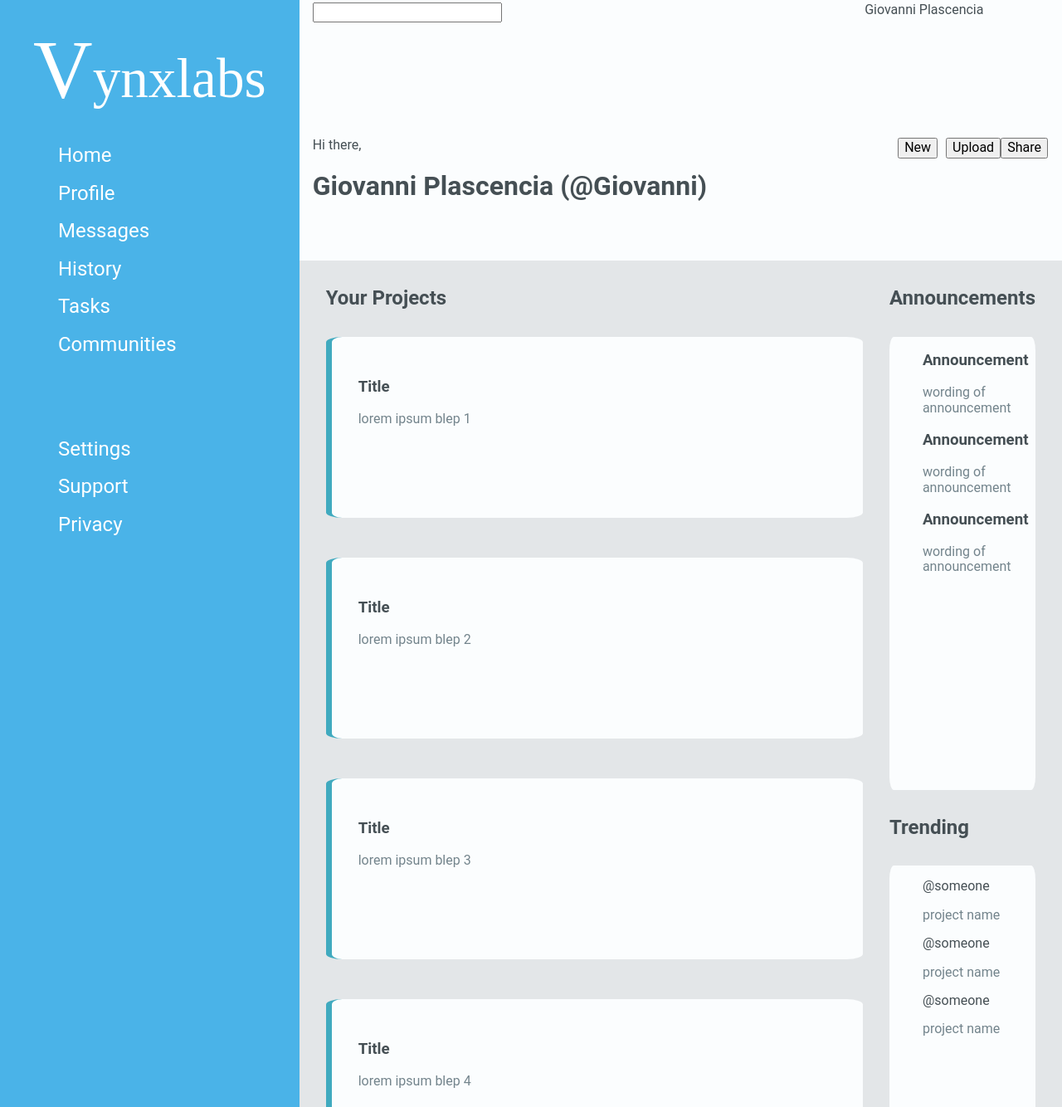
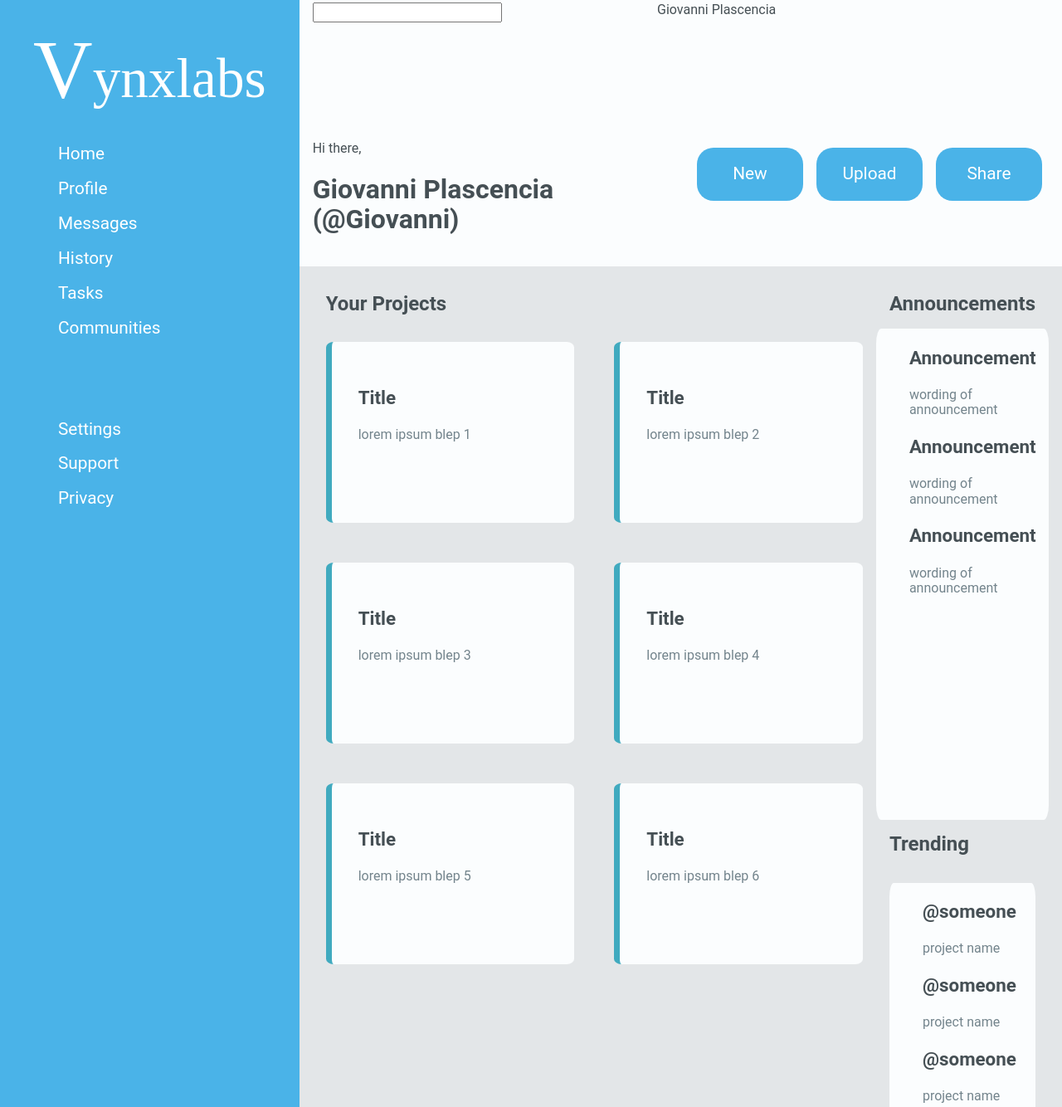
Before and after one commit to Virtuouz/Admin-Panel, a plain HTML site: page index.html in a window 1280 px wide. Shown: the part 13-1347 px from the top of the page at 83% size. Drawn offline with Linux system fonts and the light colour scheme; a web font is replaced by a local one.

Commit message:
style buttons

```diff
--- a/index.html
+++ b/index.html
@@ -96,15 +96,15 @@
         <div class="card trending-card">
           <ul>
             <li class="trending-card">
-              <div class="h3">@someone</div>
+              <h3 >@someone</h3>
               <p class="card-text">project name</p>
             </li>
             <li class="trending-card">
-              <div class="h3">@someone</div>
+              <h3 >@someone</h3>
               <p class="card-text">project name</p>
             </li>
             <li class="trending-card">
-              <div class="h3">@someone</div>
+              <h3 >@someone</h3>
               <p class="card-text">project name</p>
             </li>
           </ul>
--- a/style.css
+++ b/style.css
@@ -19,9 +19,12 @@
 ul{
     list-style: none;
 }
+h3{
+    font-size: 1.4rem;
+}
 .container{
     display: grid;
-    grid-template: 1fr 4fr/ 1fr 4fr;
+    grid-template: 1fr 4fr / 1fr 4fr;
     color: var(--main-headings-text);
     grid-auto-rows: clamp(250px,20%,30rem);
     font-family: roboto;
@@ -36,6 +39,23 @@ ul{
     grid-template-columns: 3fr 1fr;
     padding: 1rem;
     background-color: var(--light-background-color);
+}
+
+.header button{
+    width: 8rem;
+    height: 4rem;
+    color: white;
+    font-size: 1.3rem;
+    background-color: var(--primary-color);
+    border-radius: inherit;
+    border: none;
+    margin: .5rem;
+    border-radius: 20px;
+
+}
+
+.header button:hover{
+    background-color: var(--primary-color-hover);
 }
 
 .project-options{
@@ -63,11 +83,11 @@ ul{
 
 
 .sidebar li{
-    border-radius: 3%;
+    border-radius: 20px;
 }
 
 .sidebar button{
-    font-size: 1.5rem;
+    font-size: 1.3rem;
     color: inherit;
     background-color: transparent;
     border-radius: inherit;
@@ -99,10 +119,11 @@ ul{
     grid-template-columns: 2fr .5fr;
     background-color: var(--main-background-color);
     padding: 1rem;
+    max-width: 100%;
 }
 .projects{
     display: grid;
-    grid-template-columns: repeat(auto-fit,minmax(25rem,1fr));
+    grid-template-columns: repeat(auto-fit,minmax(250px,1fr));
     grid-auto-rows: clamp(250px,20%,30rem);
     gap: 1rem;
 }
@@ -128,6 +149,11 @@ ul{
     grid-column: 1/2;
 }
 
+.announcement-card{
+    padding: 0px;
+    margin: 0px;
+}
+
 .announce-heading{
     grid-row: 1/2;
     grid-column: 2/3;
```
